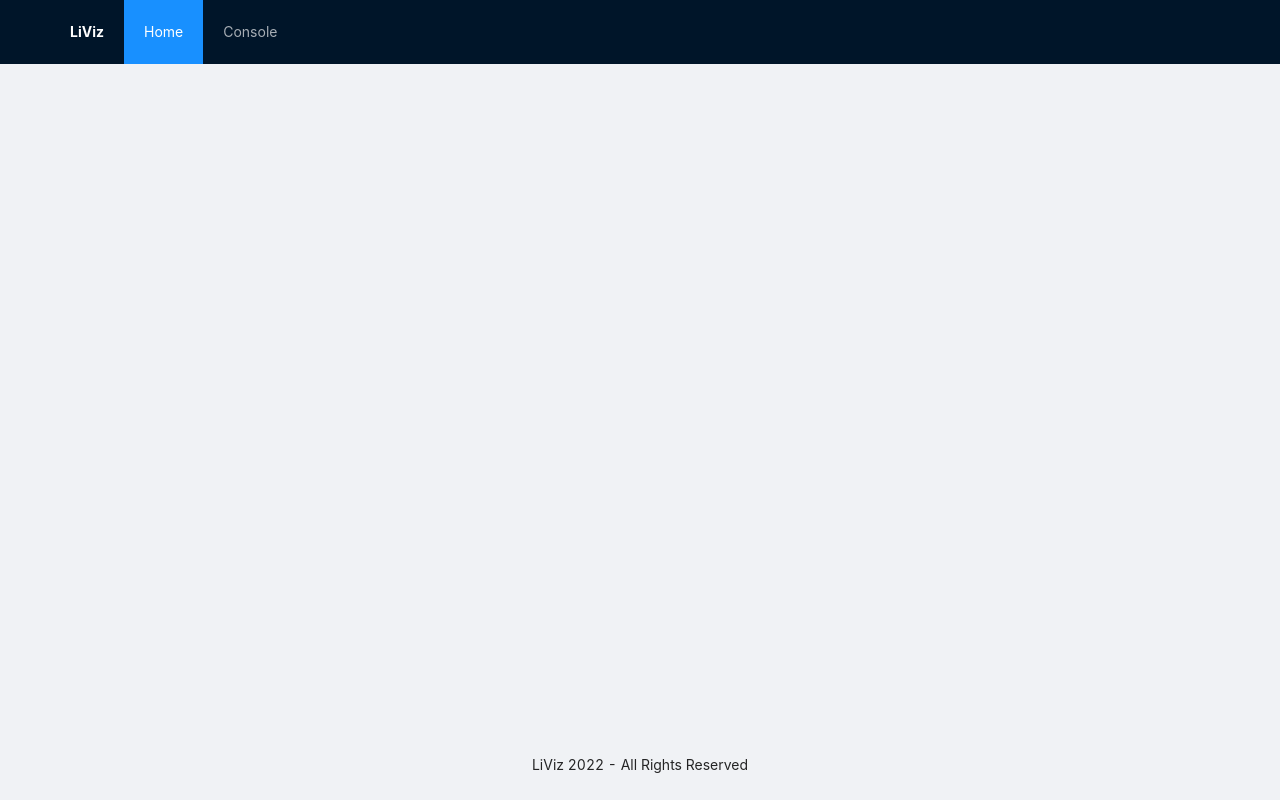
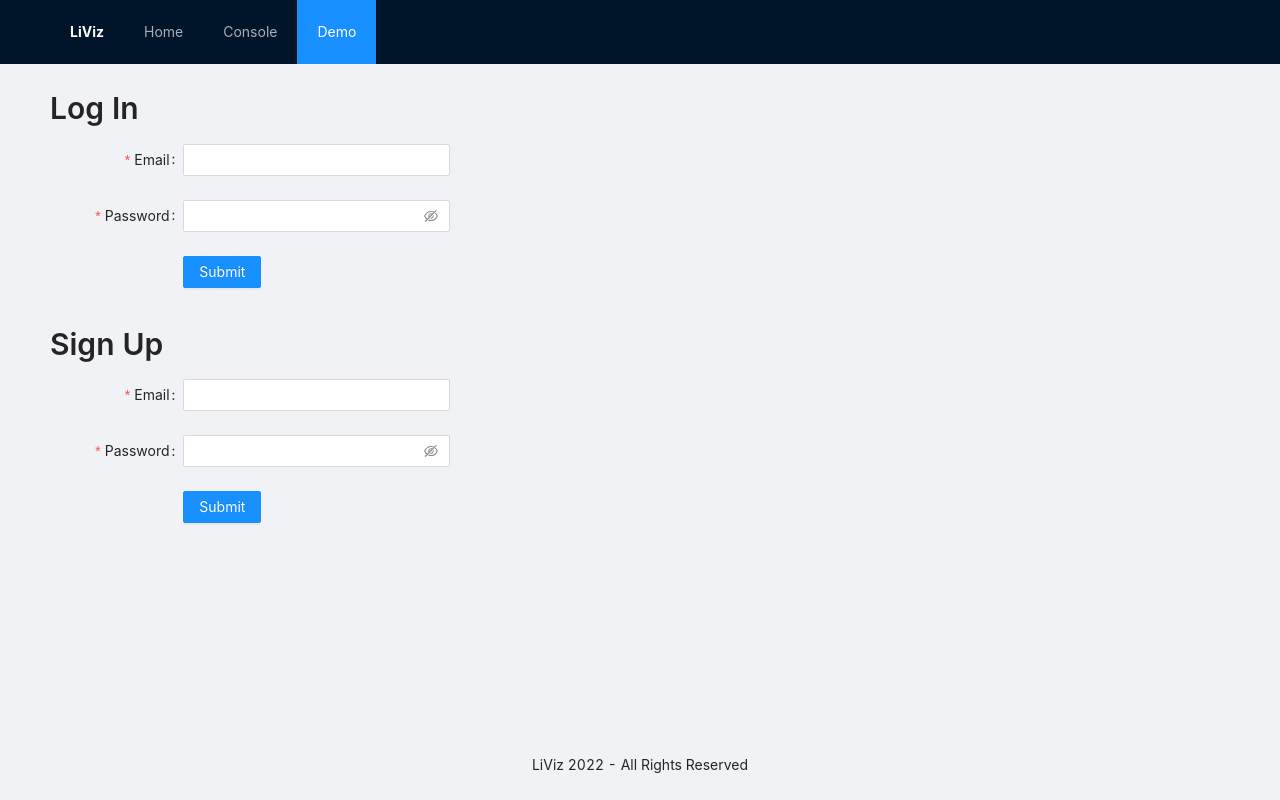
Before and after one commit to LiViz-cc/lvz-frontend, a React (Create React App) app: page /demo in a window 1280 px wide. Built offline with nearby package versions, Linux system fonts and the light colour scheme.

Commit message:
feat: add router and nav to demo page

```diff
--- a/src/components/layouts/Content.tsx
+++ b/src/components/layouts/Content.tsx
@@ -5,12 +5,14 @@ import { Layout } from 'antd';
 
 import Home from '../pages/Home';
 import Console from '../pages/Console';
+import Demo from '../pages/Demo';
 
 const Content: FC = () => (
   <Layout.Content className="lvz-content">
     <Routes>
       <Route element={<Home />} path="/" />
       <Route element={<Console />} path="/console" />
+      <Route element={<Demo />} path="/demo" />
     </Routes>
   </Layout.Content>
 );
--- a/src/components/layouts/Header.tsx
+++ b/src/components/layouts/Header.tsx
@@ -13,6 +13,8 @@ const Header: FC = () => {
     const { pathname } = location;
     if (pathname.startsWith('/console')) {
       setCurrent('console');
+    } else if (pathname.startsWith('/demo')) {
+      setCurrent('demo');
     } else if (pathname.startsWith('/')) {
       setCurrent('home');
     }
@@ -30,6 +32,7 @@ const Header: FC = () => {
       >
         <Menu.Item key="home"><Link to="/">Home</Link></Menu.Item>
         <Menu.Item key="console"><Link to="/console">Console</Link></Menu.Item>
+        <Menu.Item key="demo"><Link to="/demo">Demo</Link></Menu.Item>
       </Menu>
     </Layout.Header>
   );
```
